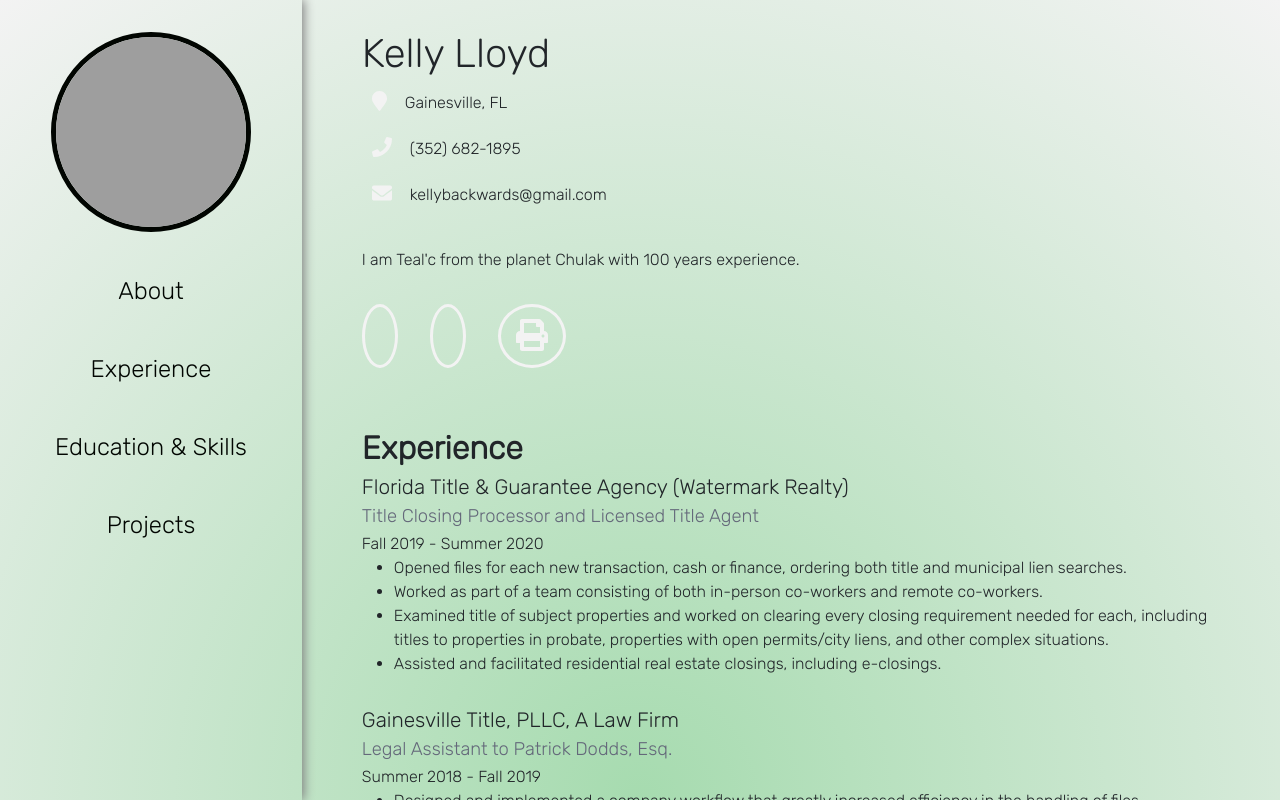
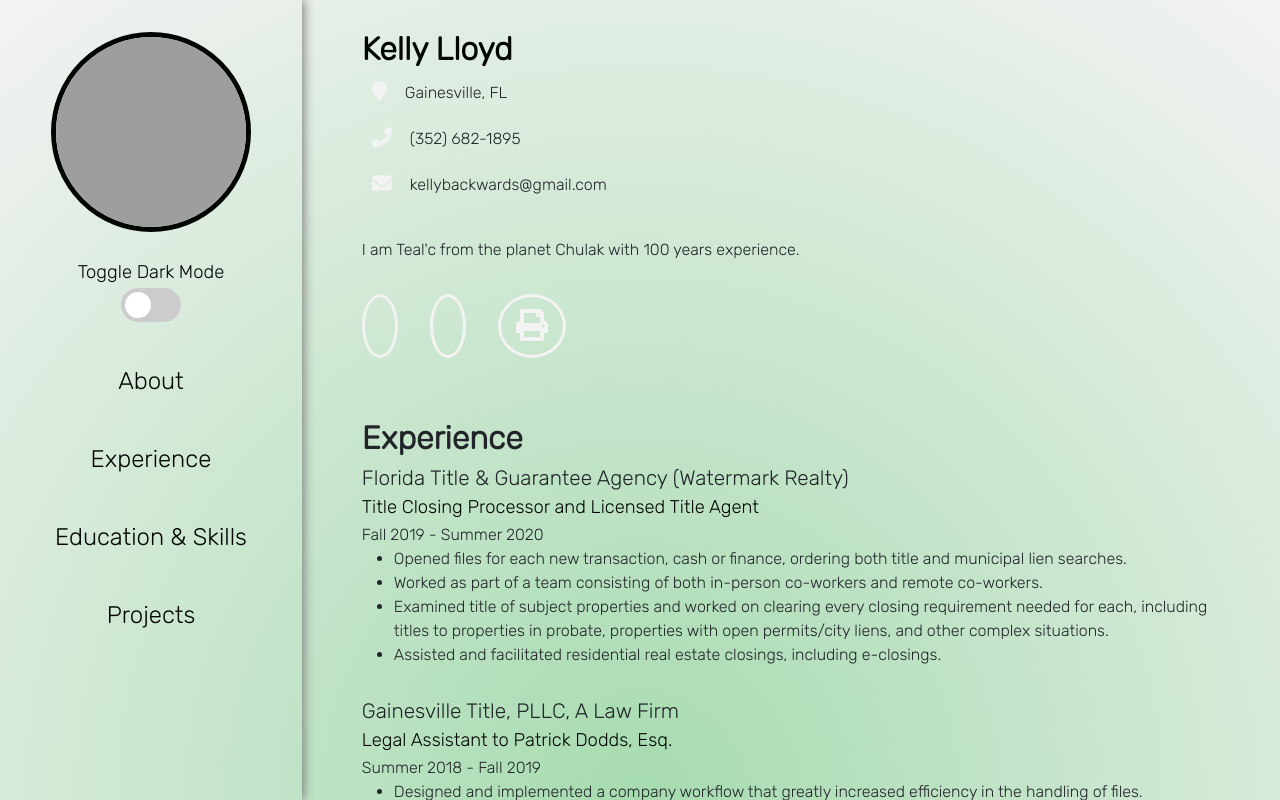
Before and after one commit to kellyjellykitten/portfolio, a Vue app: page / in a window 1280 px wide. Built offline with nearby package versions, Linux system fonts and the light colour scheme; grey boxes are pictures that could not be loaded; what @fortawesome/fontawesome-free-brands would draw is missing.

Commit message:
added dark mode toggle

```diff
--- a/src/App.vue
+++ b/src/App.vue
@@ -4,6 +4,14 @@
       <nav class="fullsize-navbar">
         <div class="avatar">
           <img :src="data.avatar_url" alt="Profile picture" />
+        </div>
+        <br>
+        <h4>Toggle Dark Mode</h4>
+        <div class="theme-switch-wrapper">
+          <label class="theme-switch" for="checkbox">
+            <input type="checkbox" @change="check" id="checkbox" />
+            <div class="slider round"></div>
+          </label>
         </div>
         <ul>
           <!-- About -->
@@ -55,7 +63,18 @@ export default {
   },
   data() {
     return {
-      data: kelly
+      data: kelly,
+      darkMode: false
+    }
+  },
+  methods: {
+    check(e) {
+      if (e.target.checked) {
+        document.documentElement.setAttribute('data-theme', 'dark');
+      }
+      else {
+        document.documentElement.setAttribute('data-theme', 'light');
+      }
     }
   }
 }
@@ -69,6 +88,12 @@ export default {
       --main-color-medium: #a6dbaf;
       --main-color-light: rgb(1, 5, 1);
       --main-color-white: rgb(42, 119, 71);
+  }
+  [data-theme="dark"] {
+      --main-color: #2b352c;
+      --main-color-medium: #516b56;
+      --main-color-light: #d4e0d4;
+      --main-color-white: #153a23;
   }
   a:hover {
     cursor: pointer;
@@ -130,9 +155,8 @@ export default {
     margin: 5px 0;
   }
   h4 {
-    color: rgb(100, 104, 122);
+    color: var(--main-color-light);
     font-size: 115%;
-    /* font-weight: 200; */
   }
   .avatar {
     border-radius: 50%;
@@ -143,7 +167,7 @@ export default {
     width: 200px;
     height: 200px;
   }
-   .date-range {
+  .date-range {
     /* color: var(--main-color); */
     font-size: 100%;
   }
@@ -154,11 +178,60 @@ export default {
     min-width: 275px;
     z-index: 1;
     box-shadow: 2px 0 10px gray;
+    text-align: center;
   }
   .link {
     display: block;
     padding: 1px 15px;
   }
+
+  .theme-switch-wrapper {
+    display: flex;
+    align-items: center;
+    justify-content: center;
+  }
+  .theme-switch {
+    display: inline-block;
+    height: 34px;
+    position: relative;
+    width: 60px;
+  }
+  .theme-switch input {
+    display:none;
+  }
+  .slider {
+    background-color: #ccc;
+    bottom: 0;
+    cursor: pointer;
+    left: 0;
+    position: absolute;
+    right: 0;
+    top: 0;
+    transition: .4s;
+  }
+  .slider:before {
+    background-color: #fff;
+    bottom: 4px;
+    content: "";
+    height: 26px;
+    left: 4px;
+    position: absolute;
+    transition: .4s;
+    width: 26px;
+  }
+  input:checked + .slider {
+    background-color: #66bb6a;
+  }
+  input:checked + .slider:before {
+    transform: translateX(26px);
+  }
+  .slider.round {
+    border-radius: 34px;
+  }
+  .slider.round:before {
+    border-radius: 50%;
+  }
+
   #app {
     /* text-align: center; */
     display: flex;
--- a/src/components/About.vue
+++ b/src/components/About.vue
@@ -2,10 +2,10 @@
     <section>
         <div class="about">
             <!-- Name -->
-            <h1 class="name">
+            <h2 class="name">
                 {{ profile.firstname }}
                 <span class="lastname"> {{ profile.lastname }}</span>
-            </h1>
+            </h2>
             <!-- Contact -->
             <section class="contact">
                 <p>
@@ -86,6 +86,11 @@
         background-color: var(--main-color-white);
         color: rgb(240, 235, 235);
     }
+    h2.name {
+        color: var(--main-color-light);
+        margin: 0 auto;
+        margin-bottom: 0.5rem;
+    }
     @media print {
         p {
             margin: 0;
--- a/src/data/kelly-resume.json
+++ b/src/data/kelly-resume.json
@@ -78,7 +78,8 @@
         { "name": "Bootstrap", "category": "Frameworks and Libraries", "image_url": "bootstrap.png", "title": "Bootstrap Documentation", "url": "https://getbootstrap.com/docs/5.1/getting-started/introduction/" },
         { "name": "Pygame", "category": "Frameworks and Libraries", "image_url": "pygame.png", "title": "Pygame Documentation", "url": "https://www.pygame.org/docs/" },
         { "name": "Sequelize", "category": "Frameworks and Libraries", "image_url": "sequelize.png", "title": "Sequelize Documentation", "url": "https://sequelize.org/master/" },
-        { "name": "Github", "category": "Development Tools", "image_url": "git.png", "title": "Github Homepage", "url": "https://github.com/" },
+        { "name": "GitHub", "category": "Development Tools", "image_url": "git.png", "title": "GitHub Homepage", "url": "https://github.com/" },
+        { "name": "Postman", "category": "Development Tools", "image_url": "postman.png", "title": "Postman Documentation", "url": "https://learning.postman.com/docs/getting-started/introduction/" },
         { "name": "Visual Studio Code", "category": "Development Tools", "image_url": "vscode.png", "title": "Visual Studio Code", "url": "https://code.visualstudio.com/docs" },
         { "name": "Sublime Text Editor", "category": "Development Tools", "image_url": "sublime.png", "title": "Sublime Text Editor", "url": "https://www.sublimetext.com/" },
         { "name": "Trello", "category": "Development Tools", "image_url": "trello.png", "title": "Trello", "url": "https://trello.com/en-US" },
```
Also changed, not shown: public/assets/postman.png (added).
